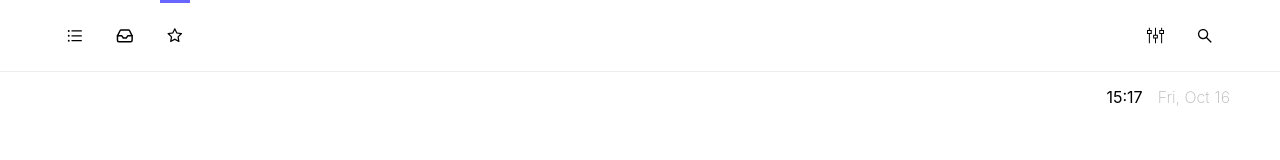
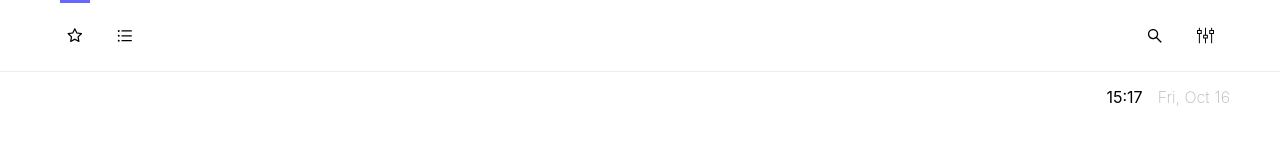
Before and after one commit to jinnn0/to-do, a React (Create React App) app: page /#/ in a window 1280 px wide. Shown: the top 160 px of the page. Built offline with nearby package versions, Linux system fonts and the light colour scheme.

Commit message:
Update Re-arange the Nav links and hid inbox link

```diff
--- a/src/components/shared/Nav.jsx
+++ b/src/components/shared/Nav.jsx
@@ -9,15 +9,15 @@ function Nav() {
   const { selectedView } = useContext(GlobalContext);
 
   const Links = [
+    { path: '/', icon: <AiIcons.AiOutlineStar /> },
     {
       path: `/${selectedView}`,
       icon: <AiIcons.AiOutlineUnorderedList />
-    },
-    {
-      path: '/inbox',
-      icon: <FiInbox />
-    },
-    { path: '/', icon: <AiIcons.AiOutlineStar /> }
+    }
+    // {
+    //   path: '/inbox',
+    //   icon: <FiInbox />
+    // },
   ];
 
   return (
@@ -34,13 +34,13 @@ function Nav() {
 
       <ul className="right flex">
         <li>
-          <NavLink exact to="/adjust" className="icon flex center" activeClassName=" selected">
-            <Adjust />
+          <NavLink exact to="/search" className="icon flex center" activeClassName=" selected">
+            <AiIcons.AiOutlineSearch />
           </NavLink>
         </li>
         <li>
-          <NavLink exact to="/search" className="icon flex center" activeClassName=" selected">
-            <AiIcons.AiOutlineSearch />
+          <NavLink exact to="/adjust" className="icon flex center" activeClassName=" selected">
+            <Adjust />
           </NavLink>
         </li>
       </ul>
```
